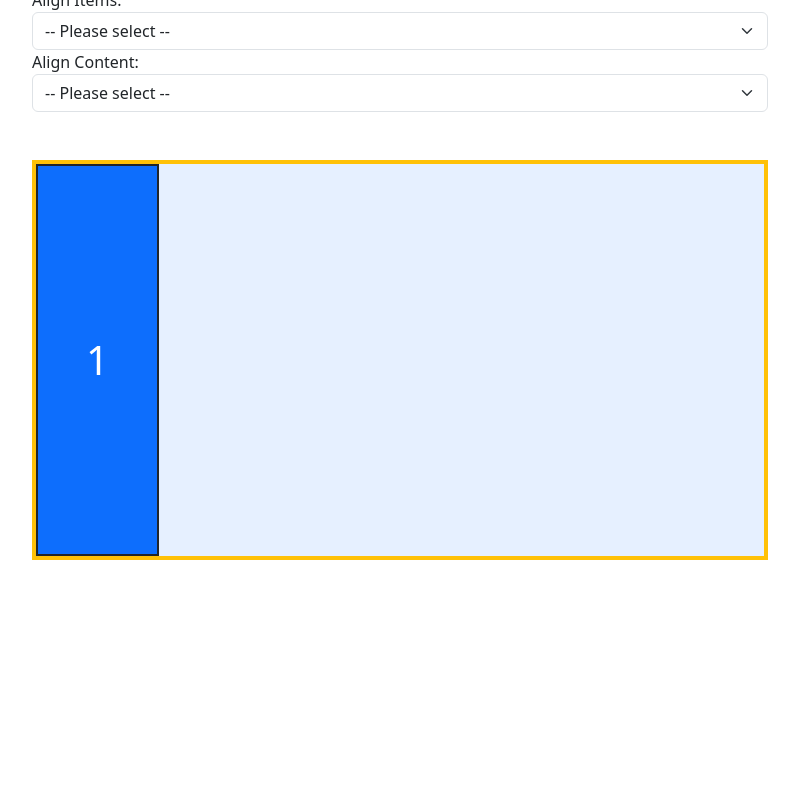
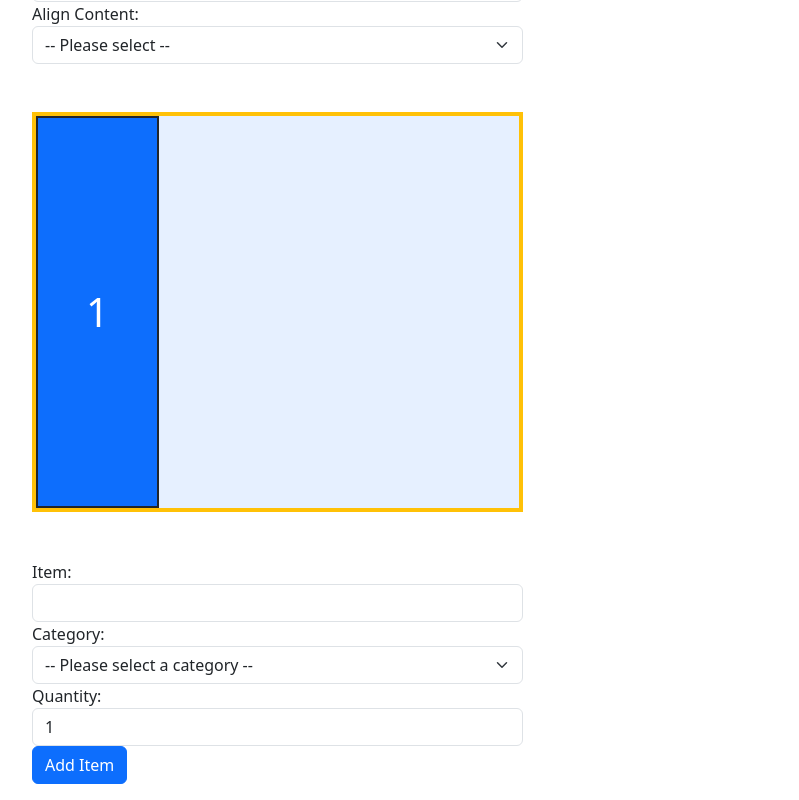
Before and after one commit to sheisshee/BSIT4-RGGC-MICRO-TOOL, a Vue app: page / in a window 1280 px wide. Shown: the part 462-1262 px from the top of the page, without its empty margins (430-1229 px from the left). Before the commit the page ends 1022 px from the top, so only its background shows below. Built offline with nearby package versions, Linux system fonts and the light colour scheme.

Commit message:
added shopping list forms, idk if tama tho huhu

```diff
--- a/index.html
+++ b/index.html
@@ -9,7 +9,6 @@
   <body>
     <div id="app"></div>
 
-
     <script type="module" src="/src/main.js"></script>
   </body>
 </html>
--- a/src/App.vue
+++ b/src/App.vue
@@ -1,12 +1,36 @@
 <script setup>
-import { ref, computed } from 'vue'
+import { ref, computed } from 'vue';
 
-const childCount = ref(1)
-const flexDirection = ref('')
-const flexWrap = ref('')
-const flexJustifyContent = ref('')
-const flexAlignItems = ref('')
-const flexContent = ref('')
+const newItem = ref('');
+const selectedCategory = ref('');
+const quantity = ref(1);
+const shoppingList = ref([]);
+
+const addItem = () => {
+    const newItemValue = newItem.value.toString().trim();
+
+    if (newItemValue !== '' && selectedCategory.value !== '' && quantity.value > 0) {
+        shoppingList.value.push({
+            name: newItemValue,
+            category: selectedCategory.value,
+            quantity: quantity.value,
+        });
+        newItem.value = '';
+        selectedCategory.value = '';
+        quantity.value = 1;
+    }
+};
+
+const removeItem = (index) => {
+    shoppingList.value.splice(index, 1);
+};
+
+const childCount = ref(1);
+const flexDirection = ref('');
+const flexWrap = ref('');
+const flexJustifyContent = ref('');
+const flexAlignItems = ref('');
+const flexContent = ref('');
 
 const flexClass = computed(() => {
     let classes = [
@@ -15,17 +39,18 @@ const flexClass = computed(() => {
         flexJustifyContent.value,
         flexAlignItems.value,
         flexContent.value
-    ]
+    ];
 
-    return classes.join(' ')
-})
+    return classes.join(' ');
+});
 </script>
+
 <template>
   <div class="container py-5" style="height: 100vh;">
     <div class="row">
       <div class="col-md-4">
         <div class="card mt-3" style="width: 18rem;">
-                    <a href="javascript: void(0)" class="text-decoration-none">
+          <a href="javascript:void(0)" class="text-decoration-none">
             <div class="card-body">
               <h5 class="card-title">Flexbox</h5>
               <p class="card-text">A CSS layout module.</p>
@@ -33,9 +58,8 @@ const flexClass = computed(() => {
           </a>
         </div>
       </div>
-            <div class="container py-5" style="height: 100vh;">
-    <div class="row">
-      <div class="col-md-4">
+       <!-- Shopping List Card -->
+       <div class="col-md-8">
         <div class="card mt-3" style="width: 18rem;">
           <a href="javascript:void(0)" class="text-decoration-none">
             <div class="card-body">
@@ -43,7 +67,6 @@ const flexClass = computed(() => {
               <p class="card-text">Manage your shopping items.</p>
             </div>
           </a>
-        </div>
         </div>
       <div class="col-md-8">
         <div class="form-group">
@@ -105,15 +128,45 @@ const flexClass = computed(() => {
           </select>
         </div>
         <div class="mt-5">
-                    <div style="width: 100%; height: 400px;"
-                        class="bg-primary bg-opacity-10 d-flex border border-4 border-warning" :class="flexClass">
-                        <div v-for="child in childCount" :key="child"
-                            class="p-5 bg-primary text-center d-flex align-items-center justify-content-center fs-1 text-white border border-2 border-dark">
+          <div
+            style="width: 100%; height: 400px;"
+            class="bg-primary bg-opacity-10 d-flex border border-4 border-warning"
+            :class="flexClass"
+          >
+            <div v-for="child in childCount" :key="child" class="p-5 bg-primary text-center d-flex align-items-center justify-content-center fs-1 text-white border border-2 border-dark">
               {{ child }}
             </div>
           </div>
         </div>
-
+      </div>
+      <div class="col-md-8 mt-5">
+        <div class="form-group">
+          <label>Item:</label>
+          <input type="text" v-model="newItem" class="form-control" @keydown.enter.prevent="addItem">
+        </div>
+        <div class="form-group">
+          <label>Category:</label>
+          <select v-model="selectedCategory" class="form-select">
+            <option disabled value="">-- Please select a category --</option>
+            <option>Fruits</option>
+            <option>Vegetables</option>
+            <option>Dairy</option>
+          </select>
+        </div>
+        <div class="form-group">
+          <label>Quantity:</label>
+          <input type="number" min="1" v-model="quantity" class="form-control">
+        </div>
+        <div class="form-group">
+          <button @click="addItem" class="btn btn-primary">Add Item</button>
+        </div>
+        <div class="mt-3">
+          <ul class="list-group">
+            <li class="list-group-item" v-for="(item, index) in shoppingList" :key="index">
+              {{ item.name }} - {{ item.category }} (Quantity: {{ item.quantity }})
+              <span @click="removeItem(index)" class="float-end text-danger cursor-pointer">Remove</span>
+            </li>
+          </ul>
         </div>
       </div>
     </div>
```
Lines whose indentation alone changed are shown as unchanged.
